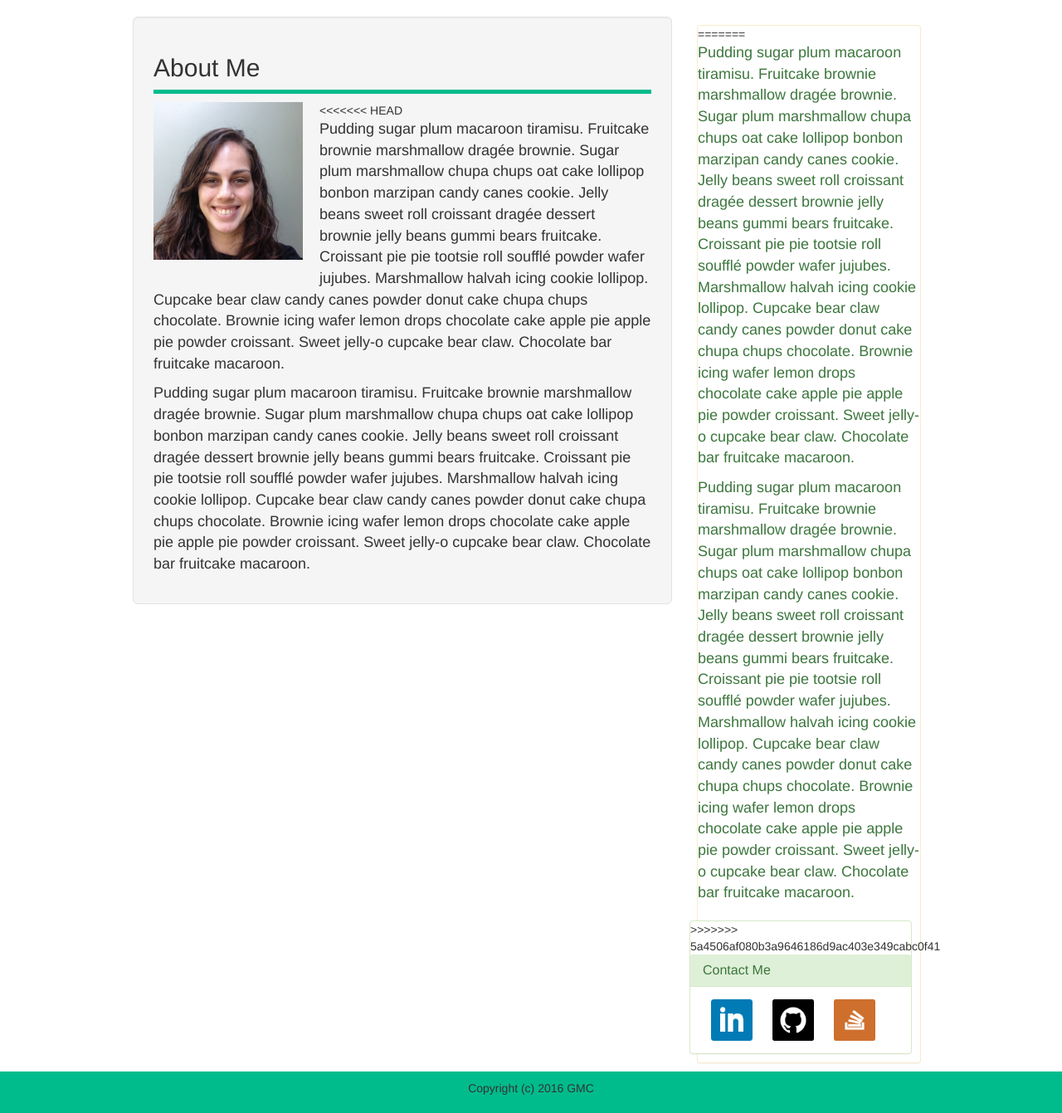
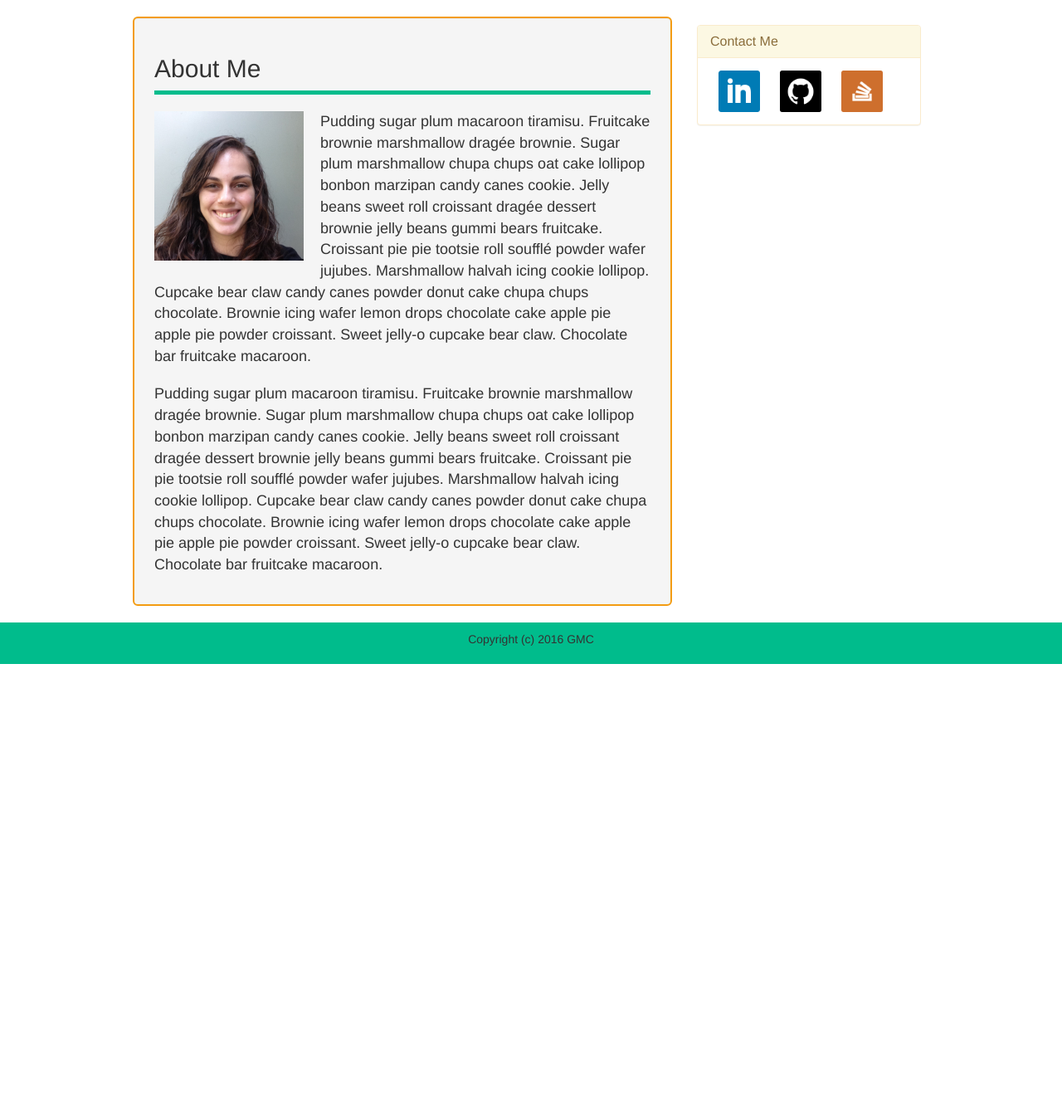
Before and after one commit to contygm/Portfolio1, a PHP site: page /assignment2/index.html in a window 1280 px wide. Shown: the part 52-1393 px from the top of the page at 83% size. After the commit the page ends 852 px from the top, so only its background shows below. Run offline with PHP 8.4, Linux system fonts and the light colour scheme; some libraries are stand-ins or nearby versions.

Commit message:
fixed bootstrap oddities

```diff
--- a/assignment2/contact.html
+++ b/assignment2/contact.html
@@ -64,11 +64,8 @@
 				</form>
 			</section>
 
-<<<<<<< HEAD
+
 			<div id = "sideBar" class="panel panel-warning">
-=======
-			<div id = "sideBar" class="panel panel-success">
->>>>>>> 5a4506af080b3a9646186d9ac403e349cabc0f41
   				<div class="panel-heading">
     				<h3 class="panel-title">Contact Me</h3>
   				</div>
--- a/assignment2/index.html
+++ b/assignment2/index.html
@@ -34,22 +34,13 @@
 
 				<img id = "ProfPic" src = "images/me.jpg" alt = "LinkedIn" width="200" height="200">
 
-
-<<<<<<< HEAD
 				<p>Pudding sugar plum macaroon tiramisu. Fruitcake brownie marshmallow dragée brownie. Sugar plum marshmallow chupa chups oat cake lollipop bonbon marzipan candy canes cookie. Jelly beans sweet roll croissant dragée dessert brownie jelly beans gummi bears fruitcake. Croissant pie pie tootsie roll soufflé powder wafer jujubes. Marshmallow halvah icing cookie lollipop. Cupcake bear claw candy canes powder donut cake chupa chups chocolate. Brownie icing wafer lemon drops chocolate cake apple pie apple pie powder croissant. Sweet jelly-o cupcake bear claw. Chocolate bar fruitcake macaroon.</p>
 
 				<p>Pudding sugar plum macaroon tiramisu. Fruitcake brownie marshmallow dragée brownie. Sugar plum marshmallow chupa chups oat cake lollipop bonbon marzipan candy canes cookie. Jelly beans sweet roll croissant dragée dessert brownie jelly beans gummi bears fruitcake. Croissant pie pie tootsie roll soufflé powder wafer jujubes. Marshmallow halvah icing cookie lollipop. Cupcake bear claw candy canes powder donut cake chupa chups chocolate. Brownie icing wafer lemon drops chocolate cake apple pie apple pie powder croissant. Sweet jelly-o cupcake bear claw. Chocolate bar fruitcake macaroon.</p>
 			</section>
 
+
 			<div id = "sideBar" class="panel panel-warning">
-=======
-				<p class="text-success">Pudding sugar plum macaroon tiramisu. Fruitcake brownie marshmallow dragée brownie. Sugar plum marshmallow chupa chups oat cake lollipop bonbon marzipan candy canes cookie. Jelly beans sweet roll croissant dragée dessert brownie jelly beans gummi bears fruitcake. Croissant pie pie tootsie roll soufflé powder wafer jujubes. Marshmallow halvah icing cookie lollipop. Cupcake bear claw candy canes powder donut cake chupa chups chocolate. Brownie icing wafer lemon drops chocolate cake apple pie apple pie powder croissant. Sweet jelly-o cupcake bear claw. Chocolate bar fruitcake macaroon.</p>
-
-				<p class="text-success">Pudding sugar plum macaroon tiramisu. Fruitcake brownie marshmallow dragée brownie. Sugar plum marshmallow chupa chups oat cake lollipop bonbon marzipan candy canes cookie. Jelly beans sweet roll croissant dragée dessert brownie jelly beans gummi bears fruitcake. Croissant pie pie tootsie roll soufflé powder wafer jujubes. Marshmallow halvah icing cookie lollipop. Cupcake bear claw candy canes powder donut cake chupa chups chocolate. Brownie icing wafer lemon drops chocolate cake apple pie apple pie powder croissant. Sweet jelly-o cupcake bear claw. Chocolate bar fruitcake macaroon.</p>
-			</section>
-
-			<div id = "sideBar" class="panel panel-success">
->>>>>>> 5a4506af080b3a9646186d9ac403e349cabc0f41
   				<div class="panel-heading">
     				<h3 class="panel-title">Contact Me</h3>
   				</div>
--- a/assignment2/portfolio.html
+++ b/assignment2/portfolio.html
@@ -63,11 +63,8 @@
 
 			</section>
 
-<<<<<<< HEAD
+
 			<div id = "sideBar" class="panel panel-warning">
-=======
-			<div id = "sideBar" class="panel panel-success">
->>>>>>> 5a4506af080b3a9646186d9ac403e349cabc0f41
   				<div class="panel-heading">
     				<h3 class="panel-title">Contact Me</h3>
   				</div>
--- a/assignment2/style.css
+++ b/assignment2/style.css
@@ -14,20 +14,14 @@ body{
 
 p {
 	font-size: 18px;
-<<<<<<< HEAD
 	padding-top: 10px;
-=======
->>>>>>> 5a4506af080b3a9646186d9ac403e349cabc0f41
 }
 
 #ProfPic {
 	float: left;
 	padding-right: 20px;
 	padding-bottom: 10px;
-<<<<<<< HEAD
 	padding-top: 10px;
-=======
->>>>>>> 5a4506af080b3a9646186d9ac403e349cabc0f41
 }
 
 #mainArea {
@@ -35,7 +29,6 @@ p {
 	width: 100%;
 	max-width: 650px;
 	overflow: auto;
-<<<<<<< HEAD
 	border: solid 2px #F39C12;
 }
 
@@ -46,9 +39,6 @@ h2 {
 
 form {
 	padding-top: 10px;
-=======
-
->>>>>>> 5a4506af080b3a9646186d9ac403e349cabc0f41
 }
 
 .externalLinks {
```
